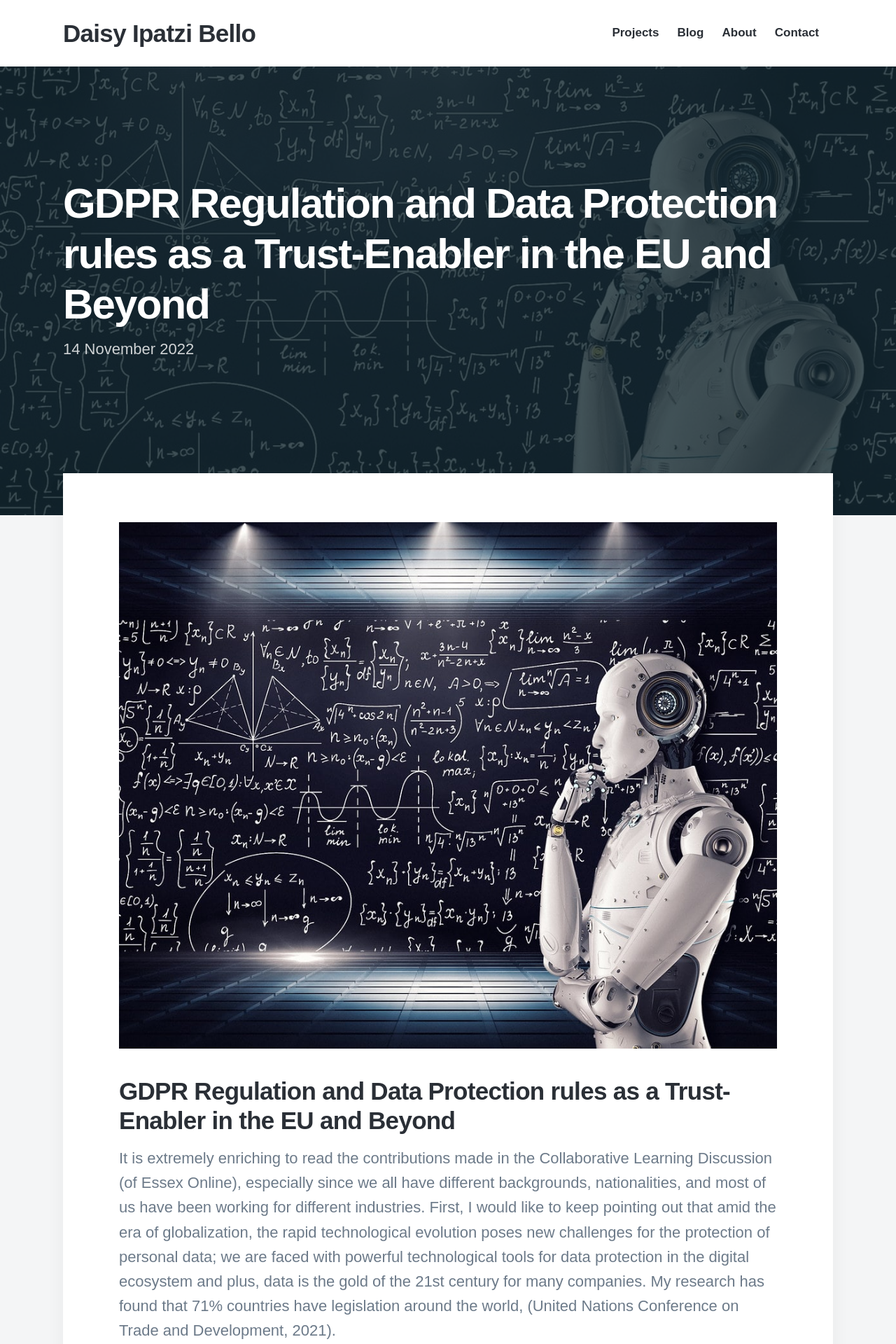
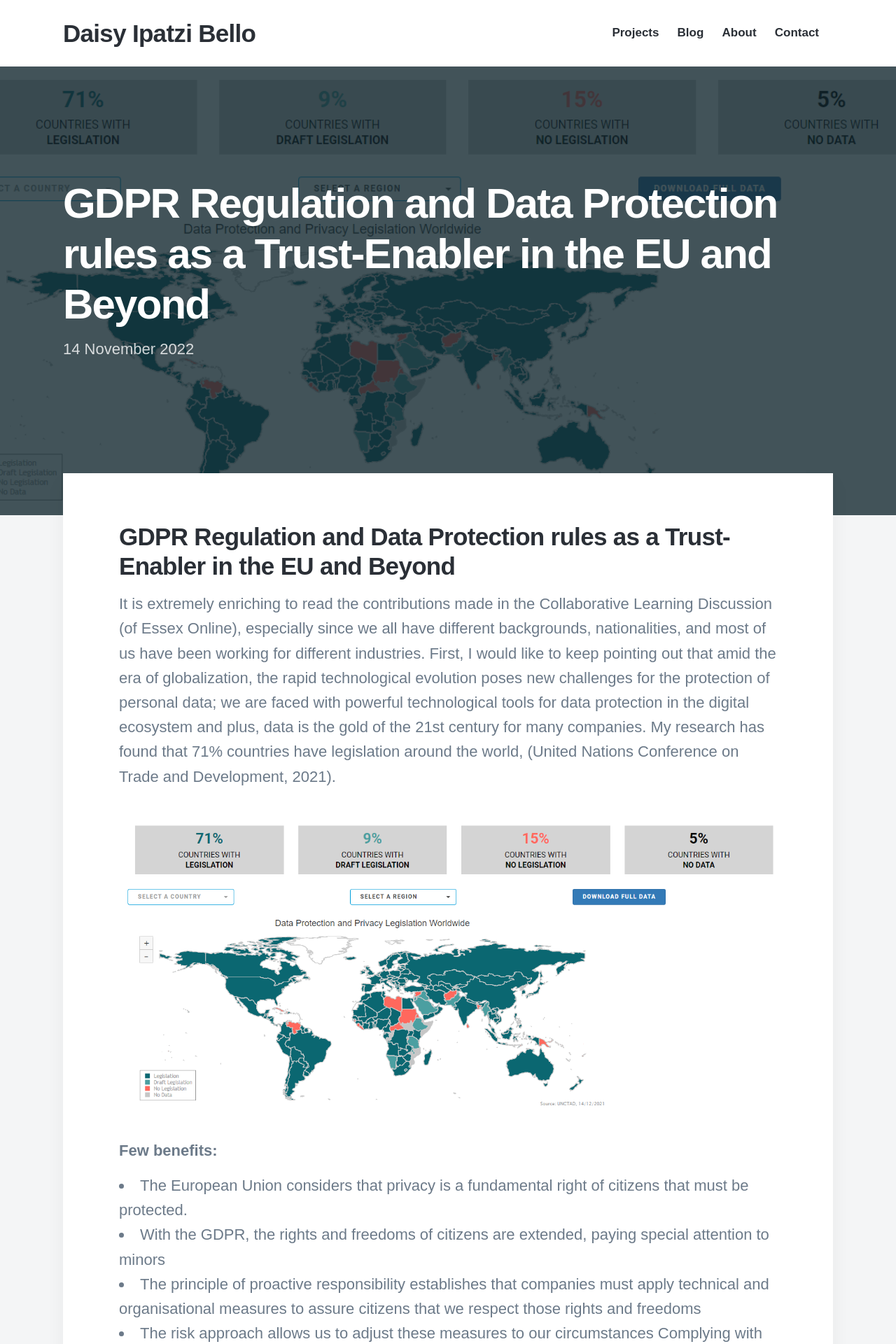
Before and after one commit to DaisyIpatzi/daisyipatzi.github.io, a Jekyll site: the page built from _posts/2022-11-14-summary-post2.md, in a window 1280 px wide. Shown: the top 1920 px of the page at 70% size. Built offline with Jekyll 4.4.1, drawn with Linux system fonts in a browser that asks for light colours; nearby versions of some CDN libraries; some web fonts are replaced.

Commit message:
Update 2022-11-14-summary-post2.md

```diff
--- a/_posts/2022-11-14-summary-post2.md
+++ b/_posts/2022-11-14-summary-post2.md
@@ -2,14 +2,14 @@
 title: 'GDPR Regulation and Data Protection rules as a Trust-Enabler in the EU and Beyond'
 date: 2022-11-14 00:00:00
 description: 'Essay: Summary Post 2'
-featured_image: '/images/demo/future_data_science.jpg'
+featured_image: '/images/demo/UNCTAD_2021.png'
 ---
-
-![](/images/demo/future_data_science.jpg)
 
 ## GDPR Regulation and Data Protection rules as a Trust-Enabler in the EU and Beyond
 
 It is extremely enriching to read the contributions made in the Collaborative Learning Discussion (of Essex Online), especially since we all have different backgrounds, nationalities, and most of us have been working for different industries. First, I would like to keep pointing out that amid the era of globalization, the rapid technological evolution poses new challenges for the protection of personal data; we are faced with powerful technological tools for data protection in the digital ecosystem and plus, data is the gold of the 21st century for many companies. My research has found that 71% countries have legislation around the world, (United Nations Conference on Trade and Development, 2021).
+
+![](/images/demo/UNCTAD_2021.png)
 
 **Few benefits:**
 
```
